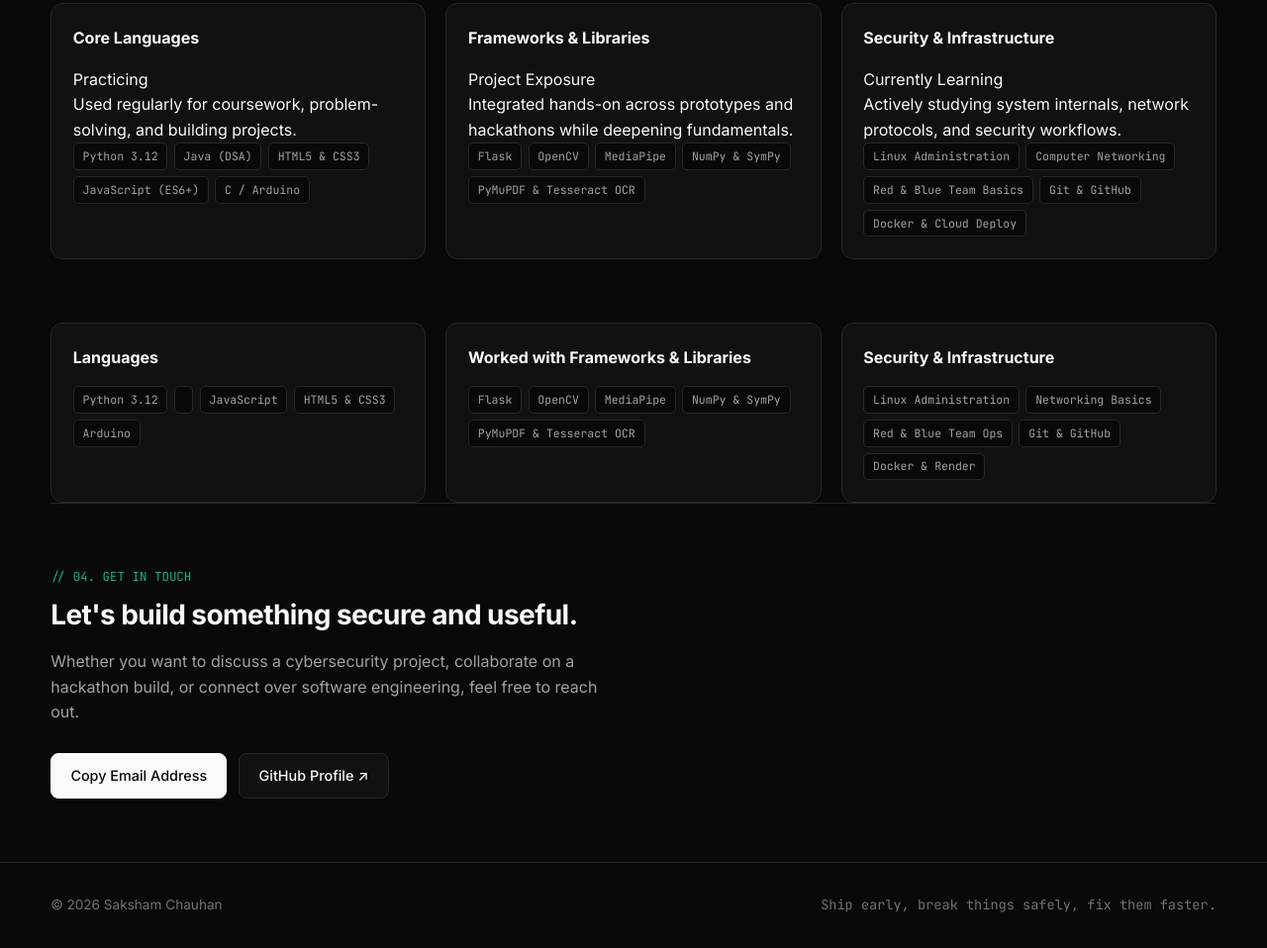
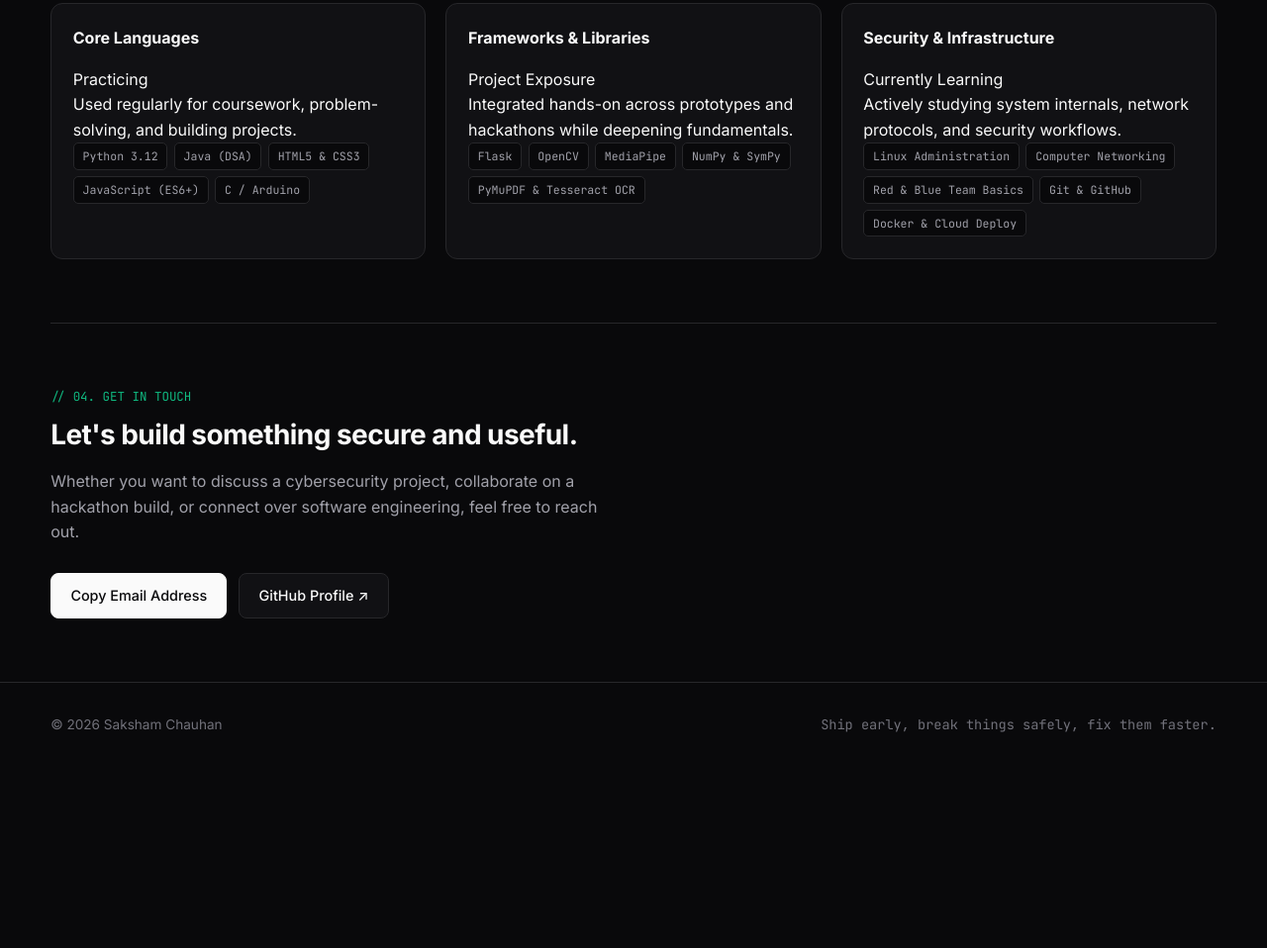
Before and after one commit to sakshamC2007/SAKSHAM-PORTFOLIO, a plain HTML site: page index.html in a window 1280 px wide. Shown: the part 2269-3227 px from the top of the page at 99% size. After the commit the page ends 3045 px from the top, so only its background shows below. Drawn offline with Linux system fonts and the light colour scheme.

Commit message:
Remove skills grid section from index.html
Removed skills grid section from the index.html file.

```diff
--- a/index.html
+++ b/index.html
@@ -189,41 +189,6 @@
       </div>
     </section>
 
-      <div class="skills-grid">
-        <div class="skill-card">
-          <h3>Languages</h3>
-          <div class="tag-list">
-            <span class="tag">Python 3.12</span>
-            <span class="tag"></span>
-            <span class="tag">JavaScript</span>
-            <span class="tag">HTML5 &amp; CSS3</span>
-            <span class="tag">Arduino</span>
-          </div>
-        </div>
-
-        <div class="skill-card">
-          <h3>Worked with Frameworks &amp; Libraries</h3>
-          <div class="tag-list">
-            <span class="tag">Flask</span>
-            <span class="tag">OpenCV</span>
-            <span class="tag">MediaPipe</span>
-            <span class="tag">NumPy &amp; SymPy</span>
-            <span class="tag">PyMuPDF &amp; Tesseract OCR</span>
-          </div>
-        </div>
-
-        <div class="skill-card">
-          <h3>Security &amp; Infrastructure</h3>
-          <div class="tag-list">
-            <span class="tag">Linux Administration</span>
-            <span class="tag">Networking Basics</span>
-            <span class="tag">Red &amp; Blue Team Ops</span>
-            <span class="tag">Git &amp; GitHub</span>
-            <span class="tag">Docker &amp; Render</span>
-          </div>
-        </div>
-      </div>
-    </section>
 
     <hr class="divider" />
 
```
